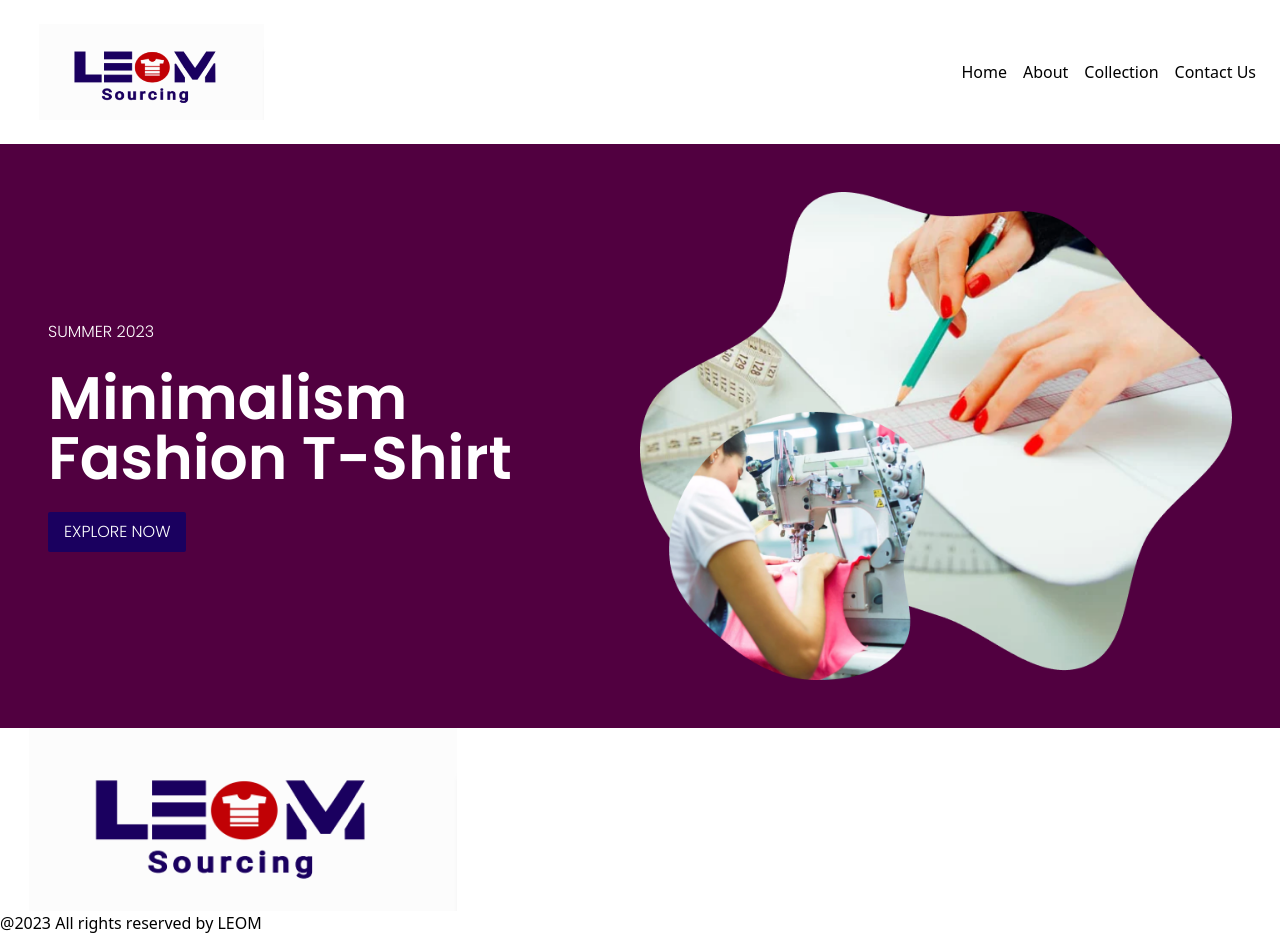
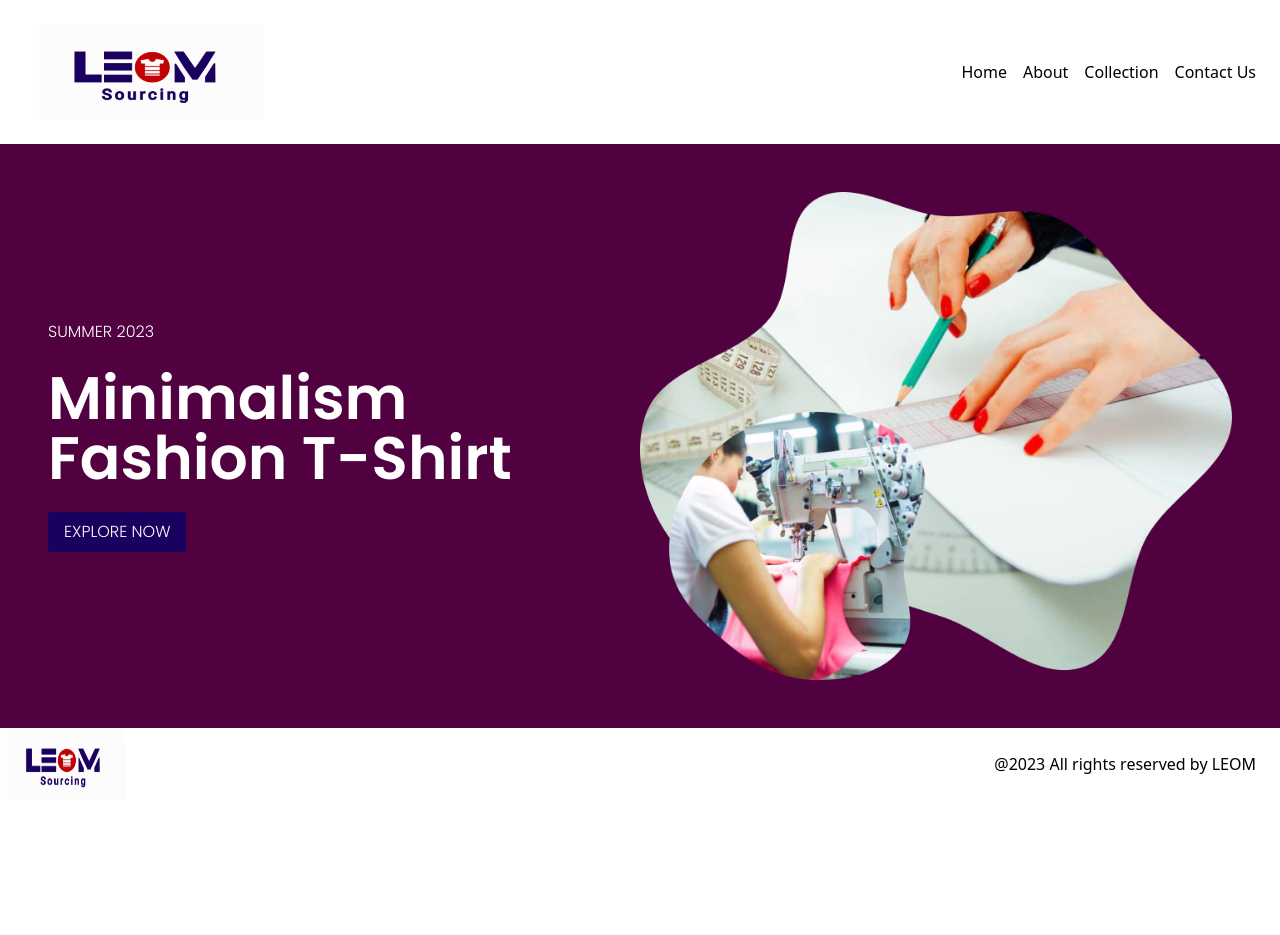
Before and after one commit to Ibanez-Co/leomSuppliers, a Next.js app in the folder leom-suppliers/: page / in a window 1280 px wide. After the commit the page ends 800 px from the top, so only its background shows below. Built offline with nearby package versions, Linux system fonts and the light colour scheme.

Commit message:
finished footer maybe

```diff
--- a/leom-suppliers/components/Footer.tsx
+++ b/leom-suppliers/components/Footer.tsx
@@ -3,9 +3,9 @@ import leom_logo from '../public/LeomLogo.png';
 
 const Footer = () =>{
   return(
-    <footer>
-      <Image src={leom_logo} />
-      <p>@2023 All rights reserved by LEOM</p>
+    <footer className='flex justify-between'>
+      <Image src={leom_logo} height='50' className='flex'/>
+      <p className='flex items-center p-6'>@2023 All rights reserved by LEOM</p>
     </footer>
   );
 }
```
